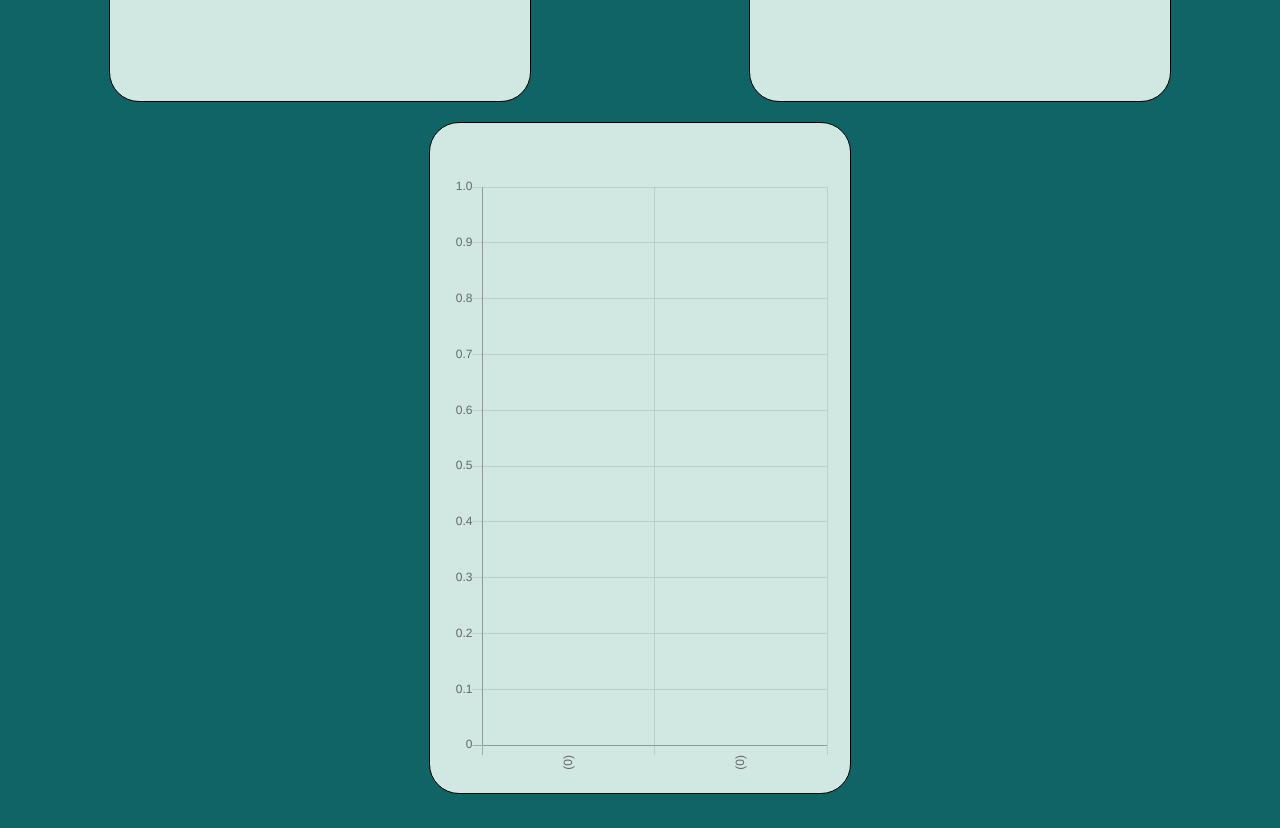
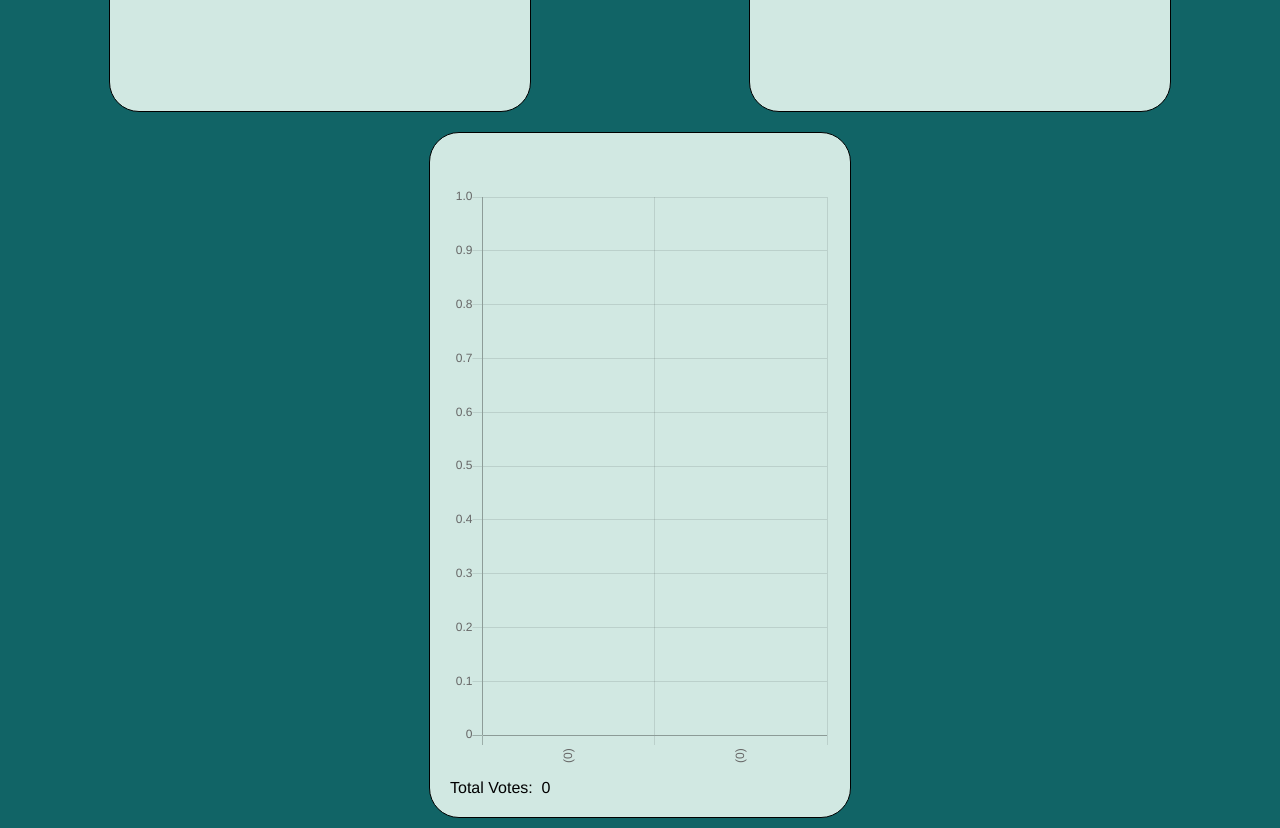
Before and after one commit to MortenEmde/poll-spa, a React (Create React App) app: page / in a window 1280 px wide. Shown: the part 660-1488 px from the top of the page. Before the commit the page ends 1464 px from the top, so only its background shows below. Built offline with nearby package versions, Linux system fonts and the light colour scheme.

Commit message:
fixed wordbreak issue on vote screen and graph screen

```diff
--- a/public/index.html
+++ b/public/index.html
@@ -7,11 +7,11 @@
     <meta name="theme-color" content="#000000" />
     <meta
       name="description"
-      content="Web site created using create-react-app"
+      content="Morten's Amazing Poll Application"
     />
     <link rel="apple-touch-icon" href="%PUBLIC_URL%/logo192.png" />
     <link rel="manifest" href="%PUBLIC_URL%/manifest.json" />
-    <title>Poll-App</title>
+    <title>The Amazing Poll Application</title>
   </head>
   <body>
     <noscript>You need to enable JavaScript to run this app.</noscript>
--- a/src/appBoard/AppBoard.css
+++ b/src/appBoard/AppBoard.css
@@ -7,10 +7,12 @@
 div[class$="-screen"] {
   min-width: 38rem;
   max-width: 38rem;
-  min-height: 63rem;
+  min-height: 64rem;
+  min-height: 64rem;
   padding: 2rem;
   margin: 1rem;
   border: 1px solid #000000;
   border-radius: 3rem;
   background-color: #d1e8e2;
+  word-wrap: break-word;
 }
--- a/src/components/resultGraph/ResultGraph.js
+++ b/src/components/resultGraph/ResultGraph.js
@@ -5,7 +5,7 @@ import { Bar } from 'react-chartjs-2';
 function ResultGraph({ pollQuestion, pollAnswers }) {
   const answerLabels = (answers) => {
     const labels = [];
-    answers.map((answer) => labels.push(`${answer.text} (${answer.votes})`));
+    answers.map((answer) => labels.push(`(${answer.votes}) ${answer.text}`));
     return labels;
   };
 
@@ -31,13 +31,19 @@ function ResultGraph({ pollQuestion, pollAnswers }) {
       }}
       options={{
         maintainAspectRatio: false,
-        height: 300,
         scales: {
           xAxes: [{
             ticks: {
               autoSkip: false,
               maxRotation: 90,
               minRotation: 90,
+              callback: (label) => {
+                if (label.length > 35) {
+                  const labelTrimmed = label.slice(0, 35);
+                  return `${labelTrimmed}...`;
+                }
+                return label;
+              },
             },
           }],
           yAxes: [{
--- a/src/components/voteOption/VoteOption.css
+++ b/src/components/voteOption/VoteOption.css
@@ -13,4 +13,6 @@
   margin: 0;
   margin-top: .4rem;
   margin-left: .5rem;
+  width: 35rem;
+  word-wrap: break-word;
 }
--- a/src/screens/resultsScreen/ResultsScreen.css
+++ b/src/screens/resultsScreen/ResultsScreen.css
@@ -0,0 +1,8 @@
+.graph-container {
+  height: 61rem;
+}
+
+.total-votes {
+  margin-bottom: 0;
+  text-align: left;
+}
--- a/src/screens/resultsScreen/ResultsScreen.js
+++ b/src/screens/resultsScreen/ResultsScreen.js
@@ -4,9 +4,22 @@ import './ResultsScreen.css';
 import ResultGraph from '../../components/resultGraph/ResultGraph';
 
 function ResultsScreen({ pollQuestion, pollAnswers }) {
+  const totalVotesCounter = (answers) => {
+    const votesArr = [];
+    answers.map((answer) => votesArr.push(answer.votes));
+    return votesArr.reduce((acc, cur) => acc + cur);
+  };
+
   return (
     <div className="result-screen">
-      <ResultGraph pollQuestion={pollQuestion} pollAnswers={pollAnswers} />
+      <div className="graph-container">
+        <ResultGraph pollQuestion={pollQuestion} pollAnswers={pollAnswers} />
+      </div>
+      <p className="total-votes">
+        Total Votes:
+        &nbsp;
+        {totalVotesCounter(pollAnswers)}
+      </p>
     </div>
   );
 }
```
Also changed, not shown: 1 other file (tests, documents, lock files or other folders).
